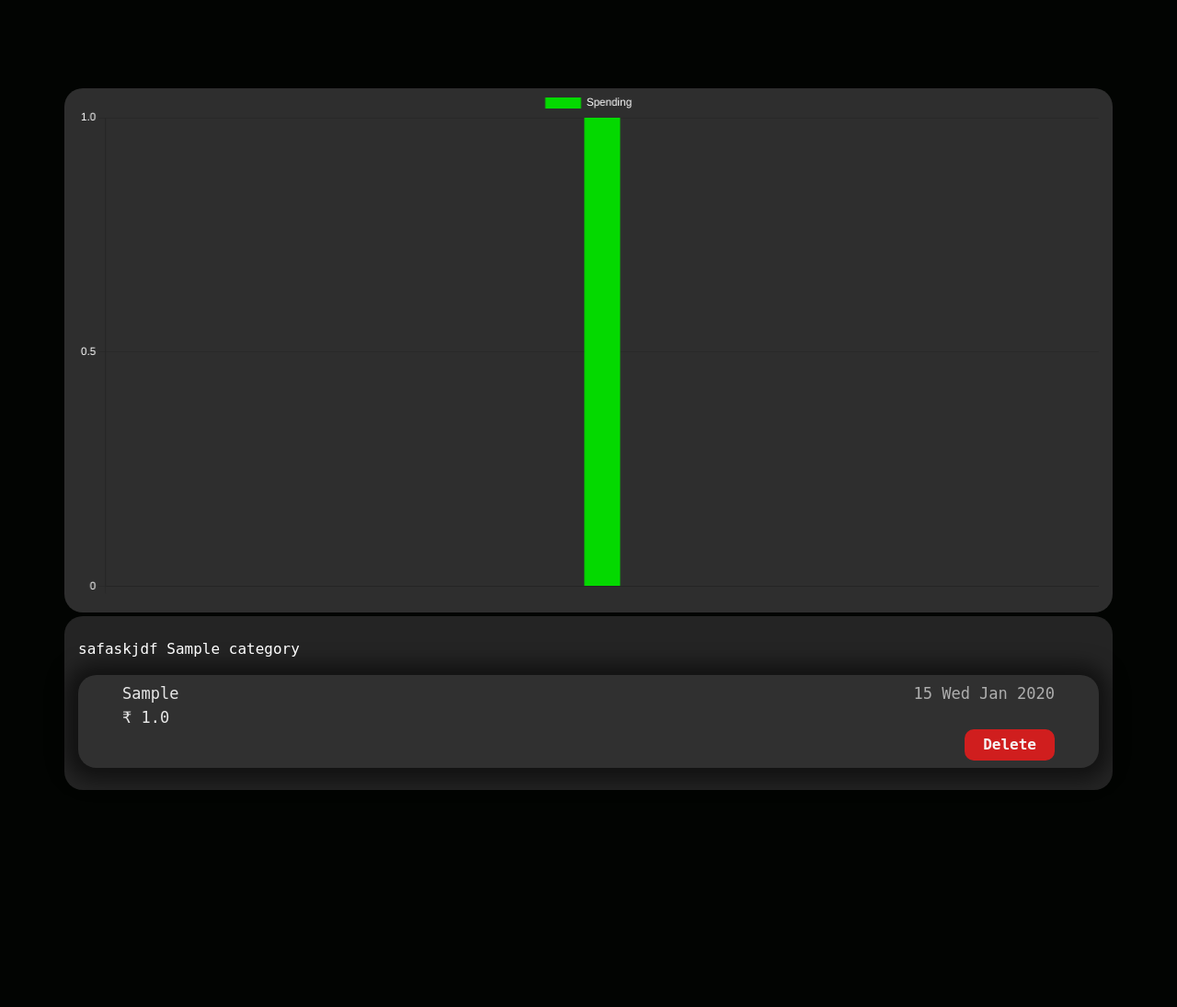
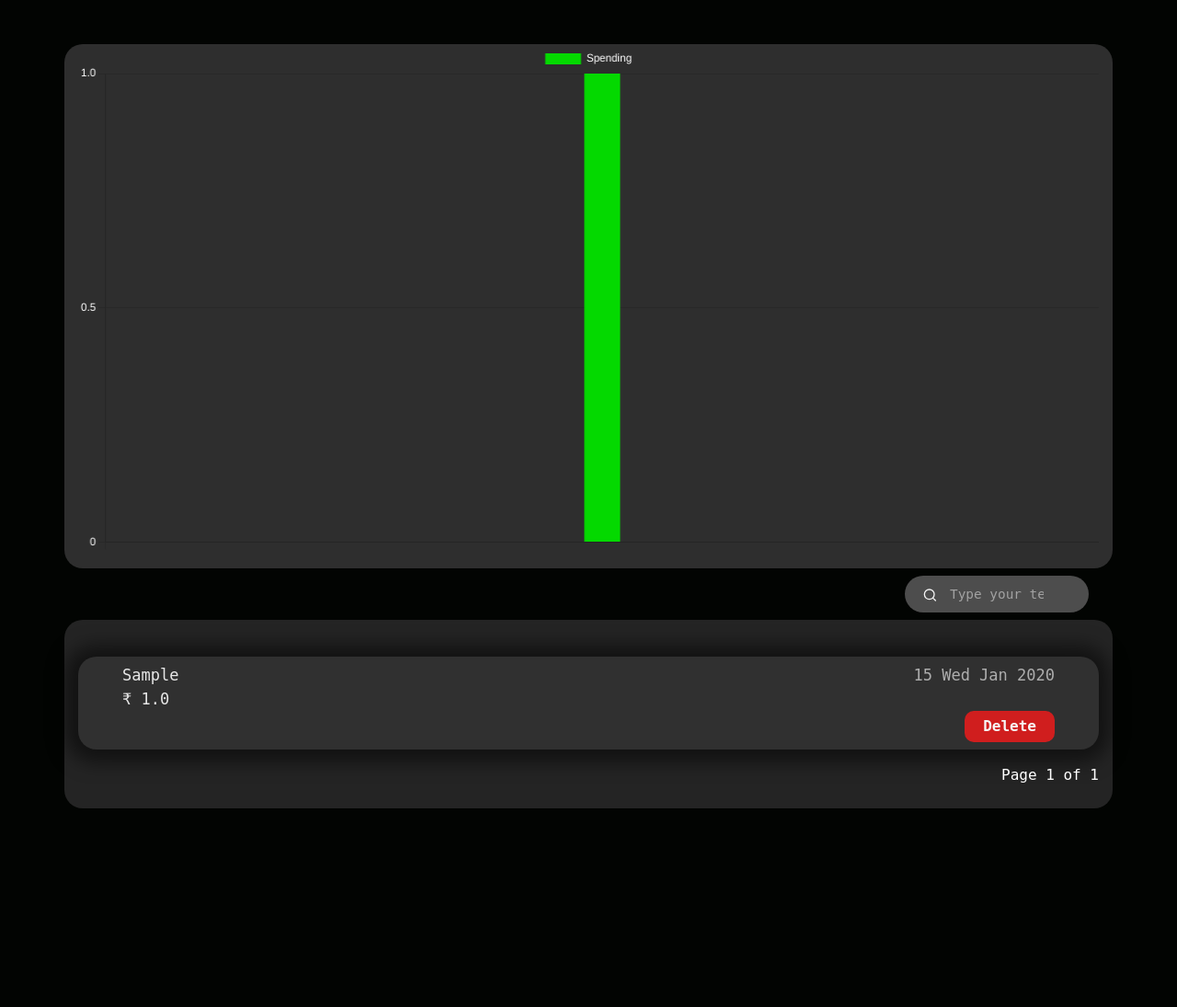
Before and after one commit to sea-rod/Budget-Helper, a Django app: page /1/category_info/ in a window 1280 px wide. Shown: the top 1095 px of the page at 92% size. Run offline with Django 4.2, Linux system fonts and the light colour scheme; a user stored in the database is signed in; tables that the repository leaves empty hold one stand-in row (values such as "Sample post"); parts of the project's set-up code (start-up, migrations or seed data) failed here and were passed over; some web fonts are replaced.

Commit message:
added search funtionality

```diff
--- a/category/templates/category_detail.html
+++ b/category/templates/category_detail.html
@@ -6,8 +6,8 @@
 {% block content %}
     <script src="https://cdn.jsdelivr.net/npm/chart.js"></script>
     {% if category.cat_info.all %}
-    <div class="mt-5 mx-2 mx-md-0" style="overflow-x: scroll">
-        <canvas class="row container mx-auto bg-gray mt-5" id="canvas_d" style="border-radius: 20px; width: 100%;">
+    <div class="mt-5 mx-2 mx-md-0">
+        <canvas class="row container mx-auto bg-gray mt-5" id="canvas_d" style="border-radius: 20px;">
     </div>
 
         </canvas>
@@ -61,12 +61,37 @@
                 },
         })
         </script>
+        <script>
+            $(function () {
+                $('[data-toggle="tooltip"]').tooltip()
+            })
+        </script>
+        </scrip>
+        <div class="d-flex mx-2 my-2 mx-md-5 px-md-5">
+            <div class="ml-auto d-flex">
+                <form class="form ml-auto" method="get" action="{%url 'info' object.pk %}" data-toggle="tooltip" data-placement="top" title="To search date use date:dd/mm/yyyy">
+                    <button>
+                        <svg width="17" height="16" fill="none" xmlns="http://www.w3.org/2000/svg" role="img" aria-labelledby="search">
+                            <path d="M7.667 12.667A5.333 5.333 0 107.667 2a5.333 5.333 0 000 10.667zM14.334 14l-2.9-2.9" stroke="currentColor" stroke-width="1.333" stroke-linecap="round" stroke-linejoin="round"></path>
+                        </svg>
+                    </button>
+                    <input class="input" name="search" placeholder="Type your text" required="" type="text">
+                    <button class="reset" type="reset">
+                        <svg xmlns="http://www.w3.org/2000/svg" class="h-6 w-6" fill="none" viewBox="0 0 24 24" stroke="currentColor" stroke-width="2">
+                            <path stroke-linecap="round" stroke-linejoin="round" d="M6 18L18 6M6 6l12 12"></path>
+                        </svg>
+                    </button>
+                </form>
+            </div>
+        </div>
         <div class="container main mt-1 py-4">
-<p class="text-white" style="color: aliceblue;">
-safaskjdf
-    {{object}}
-</p>
-            {% for i in category.cat_info.all%}
+            {% if not page_obj %}
+                <p class="text-white mx-auto text-center">No result founds</p>
+            {% endif %}
+            {% if search%}
+                <p class="text-white ml-1 h5">Search result:</p>
+            {% endif %}
+            {% for i in page_obj%}
                 <div class="bcard d-flex flex-column px-5 py-2 mt-3">
                     <div class="d-flex">
                         <p class="my-auto">{{ i.item }}</p>
@@ -81,6 +106,35 @@
                     </div>
                 </div>
             {% endfor %}
+            <div class="mt-3 d-flex text-white">
+                <div class="ml-auto">
+
+                    <div class="step-links">
+
+                        <div>
+                            Page {{ page_obj.number }} of {{ page_obj.paginator.num_pages }}
+                        </div>
+
+                        {% if page_obj.has_previous %}
+                            <a href="?page=1">&laquo; first</a>
+                            {% if search %}
+                                <a href="?{% for key, value in request.GET.items %}{% if key != 'page' %}{{ key }}={{ value }}&{% endif %}{% endfor %}page={{ page_obj.previous_page_number }}">previous</a>
+                            {% else %}
+                                <a href="?page={{ page_obj.previous_page_number }}">previous</a>
+                            {% endif %}
+                        {% endif %}
+
+                        {% if page_obj.has_next %}
+                            {% if search %}
+                                <a href="?{% for key, value in request.GET.items %}{% if key != 'page' %}{{ key }}={{ value }}&{% endif %}{% endfor %}page={{ page_obj.next_page_number }}">next</a>
+                            {% else %}
+                                <a href="?page={{ page_obj.next_page_number }}">next</a>
+                            {% endif %}
+                        <a href="?page={{ page_obj.paginator.num_pages }}">last &raquo;</a>
+                        {% endif %}
+                    </div>
+                </div>
+            </div>
         </div>
     {% else %}
         <a href="{% url 'cat_info_add' %}"
@@ -91,4 +145,6 @@
             </div>
         </a>
     {% endif %}
+
+
 {% endblock content %}
--- a/category/views.py
+++ b/category/views.py
@@ -1,4 +1,7 @@
+from django.db.models.query import QuerySet
+from django.http import HttpRequest, HttpResponse
 from django.urls import reverse_lazy
+from django.core.paginator import Paginator
 from django.views.generic import (
     ListView,
     CreateView,
@@ -69,6 +72,19 @@
 class CatViewInfo(LoginRequiredMixin, UserPassesTestMixin, DetailView):
     model = category
     template_name = "category_detail.html"
+    query = None
+
+    def get(self, request: HttpRequest, *args, **kwargs) -> HttpResponse:
+        search = request.GET.get("search")
+        if search:
+            query_list = search.split(":")
+            if len(query_list) > 1:
+                self.query = ...
+            # context = self.get_context_data()
+            self.query = self.get_object().cat_info.filter(
+                item__icontains=request.GET["search"]
+            )
+        return super().get(request, *args, **kwargs)
 
     def test_func(self):
         return self.get_object().user == self.request.user
@@ -80,6 +96,14 @@
             .cat_info.extra(select={"day": "date( date )"})
             .values("day")
             .annotate(day_sum=Sum("spend"))[:15]
+        )
+        p = self.request.GET.get("page")
+        if self.query is not None:
+            context["page_obj"] = Paginator(self.query,2).get_page(p)
+            context["search"] = True
+            return context
+        context["page_obj"] = Paginator(context["category"].cat_info.all(), 5).get_page(
+            p
         )
 
         return context
--- a/static/css/home.css
+++ b/static/css/home.css
@@ -178,6 +178,10 @@
     transition: 0.5s;
 }
 
+a:hover{
+    color: #04D900;
+}
+
 #sidebar a:hover{
     color: #b7b7b7;
 }
@@ -185,6 +189,95 @@
 .active{
     color: #04D900;
 }
+
+/* search button */
+/* From uiverse.io by @satyamchaudharydev */
+/* removing default style of button */
+
+.form button {
+    border: none;
+    background: none;
+    color: #f2f2f2;
+}
+
+/* styling of whole input container */
+.form {
+    --timing: 0.3s;
+    --width-of-input: 200px;
+    --height-of-input: 40px;
+    --border-height: 2px;
+    --input-bg: #4d4d4d;
+    --border-radius: 30px;
+    --after-border-radius: 1px;
+    position: relative;
+    width: var(--width-of-input);
+    height: var(--height-of-input);
+    display: flex;
+    align-items: center;
+    padding-inline: 0.8em;
+    border-radius: var(--border-radius);
+    transition: border-radius 0.5s ease;
+    background: var(--input-bg, #fff);
+}
+
+/* styling of Input */
+input:-internal-autofill-selected {
+    background-color: transparent !important;
+}
+.input {
+    font-size: 0.9rem;
+    background-color: transparent;
+    width: 100%;
+    height: 100%;
+    padding-inline: 0.5em;
+    padding-block: 0.7em;
+    border: none;
+    color: rgb(245, 245, 245);
+}
+
+.form input::placeholder{
+    color: #a2a2a2;
+}
+
+/* styling of animated border */
+.form:before {
+    content: "";
+    position: absolute;
+    transform: scaleX(0);
+    transform-origin: center;
+    width: 100%;
+    height: var(--border-height);
+    left: 0;
+    bottom: 0;
+    border-radius: 1px;
+}
+
+input:focus {
+    outline: none;
+}
+
+
+
+/* styling of close button */
+/* == you can click the close button to remove text == */
+.reset {
+    border: none;
+    background: none;
+    opacity: 0;
+    visibility: hidden;
+}
+
+/* close button shown when typing */
+input:not(:placeholder-shown)~.reset {
+    opacity: 1;
+    visibility: visible;
+}
+
+/* sizing svg icons */
+.form svg {
+    width: 17px;
+}
+
 
 @media screen and (min-width: 480px) {
     #sidebar {
```
